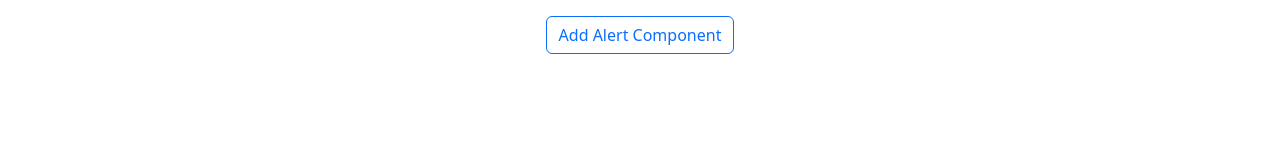
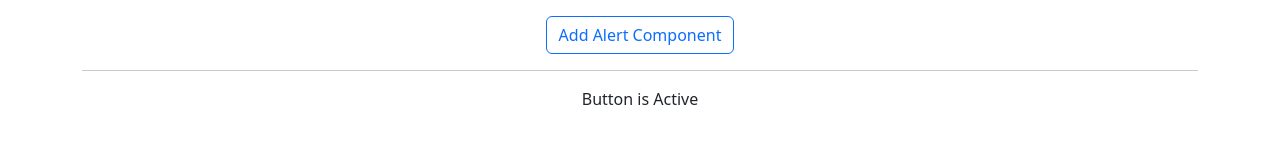
Before and after one commit to singhayush214/my-frst-angular-app, an Angular app: page / in a window 1280 px wide. Shown: the part 372-516 px from the top of the page. Built offline with nearby package versions, Linux system fonts and the light colour scheme.

Commit message:
Practice: NgIf Directive

```diff
--- a/src/app/app.component.html
+++ b/src/app/app.component.html
@@ -12,6 +12,9 @@
             <p>{{inputText}}</p>
             <p>{{onClickStatus}}</p>
             <button class="btn btn-outline-primary" [disabled]="!isButtonActive" (click)="onClick()">Add Alert Component</button>
+            <hr>
+            <p *ngIf="isButtonActive; else elseElement">Button is Active</p>
+            <ng-template #elseElement>Button is Not Active</ng-template>
         </div>
     </div>
 </div>
```
